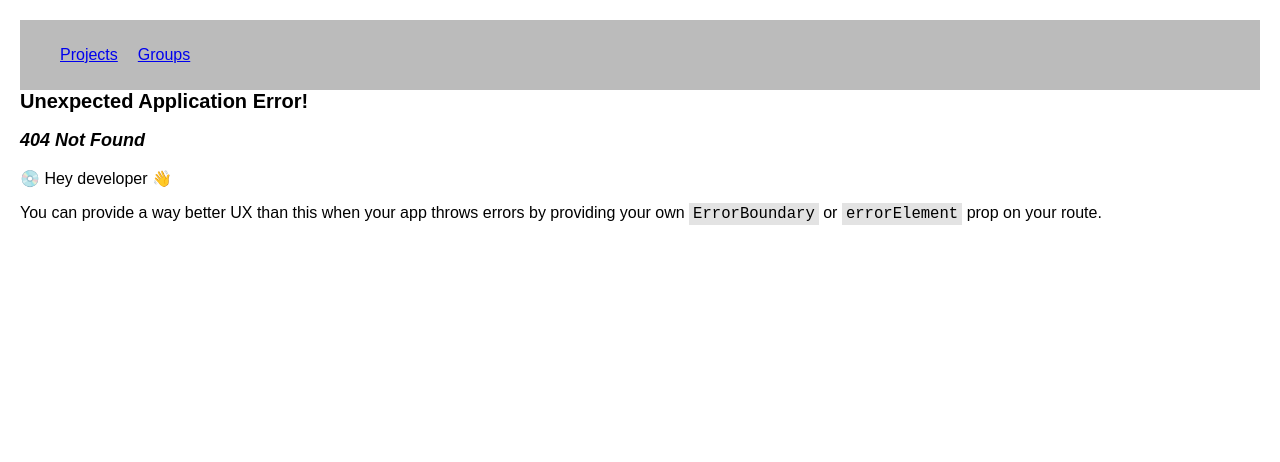
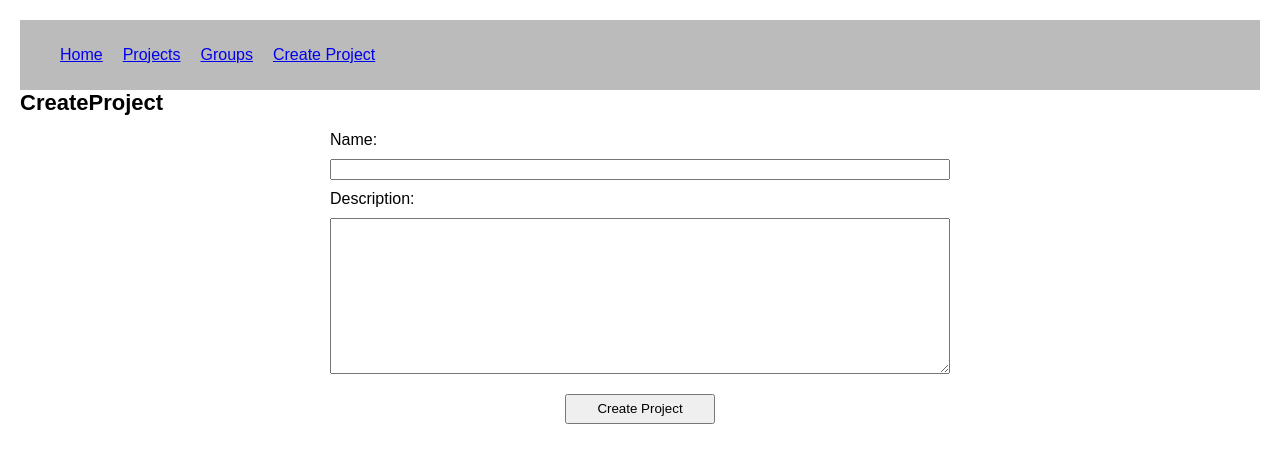
Before and after one commit to nascarsayan/mern-kce, a React (Vite) app in the folder day3/mern-assignment-app/: page /projects/create in a window 1280 px wide. Before the commit this address had no page. Shown: the top 462 px of the page. Built offline with nearby package versions, Linux system fonts and the light colour scheme.

Commit message:
Form to add new project

```diff
--- /dev/null
+++ b/day3/mern-assignment-app/src/components/CreateProject.jsx
@@ -0,0 +1,69 @@
+function CreateProject() {
+    async function createNewProject(name, description) {
+        try {
+            const response = await fetch(
+                'http://localhost:3000/assignments', {
+                method: 'POST',
+                headers: {
+                    'Content-Type': 'application/json',
+                },
+                body: JSON.stringify({ name, description }),
+            })
+            if (response.ok) {
+                alert('Project created successfully')
+                window.location.reload()
+            } else {
+                alert('Failed to create project')
+            }
+        } catch (error) {
+            console.error(error)
+            alert('Failed to create project. Check console for error details.')
+        }
+    }
+
+    return (
+        <>
+            <div>
+                <h1>CreateProject</h1>
+                <form style={
+                    {
+                        display: 'flex',
+                        flexDirection: 'column',
+                        width: '50%',
+                        gap: '10px',
+                        margin: 'auto',
+                    }}
+                    onSubmit={(event) => {
+                        event.preventDefault()
+                        const form = event.target
+                        const name = form.name.value
+                        const description = form.description.value
+                        createNewProject(name, description)
+                    }}
+                >
+                    <label for="project-name">
+                        Name:
+                    </label>
+                    <input type="text" name="name" id="project-name" />
+                    <label for="project-description">
+                        Description:
+                    </label>
+                    <textarea rows={10} name="description" id="project-description" />
+                    <button
+                        type="submit"
+                        style={
+                            {
+                                alignSelf: 'center',
+                                height: '30px',
+                                width: '150px',
+                                margin: '10px',
+                            }
+                        }
+                    >Create Project</button>
+                </form>
+            </div>
+        </>
+    )
+}
+
+export default CreateProject
--- /dev/null
+++ b/day3/mern-assignment-app/src/components/Home.jsx
@@ -0,0 +1,12 @@
+function Home() {
+    return (
+        <>
+            <div>
+                <h1>Home</h1>
+                This is the home page.
+            </div>
+        </>
+    )
+}
+
+export default Home
--- a/day3/mern-assignment-app/src/components/Navbar.jsx
+++ b/day3/mern-assignment-app/src/components/Navbar.jsx
@@ -3,10 +3,16 @@ function Navbar() {
         <nav className='topbar'>
             <ul>
                 <li>
-                    <a href={`/`}>Projects</a>
+                    <a href={`/`}>Home</a>
+                </li>
+                <li>
+                    <a href={`/projects`}>Projects</a>
                 </li>
                 <li>
                     <a href={`/groups`}>Groups</a>
+                </li>
+                <li>
+                    <a href={`/projects/create`}>Create Project</a>
                 </li>
             </ul>
         </nav>
```
Also changed, not shown: day3/mern-assignment-app/src/App.jsx (+10 -0 lines), 1 other file (tests, documents, lock files or other folders).
